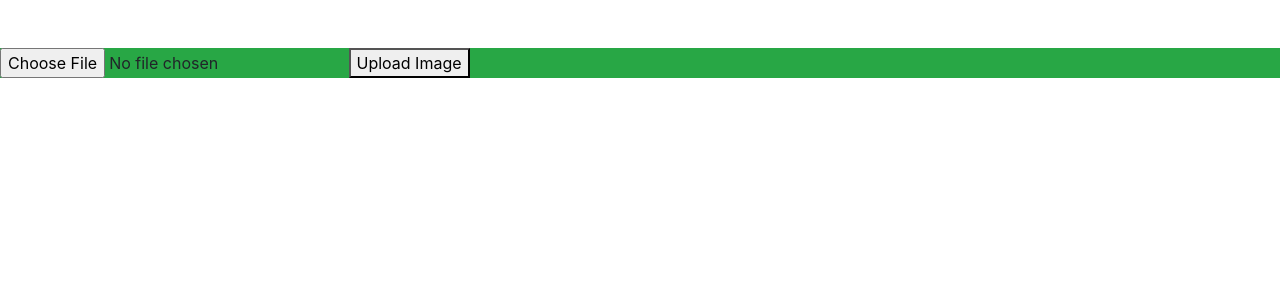
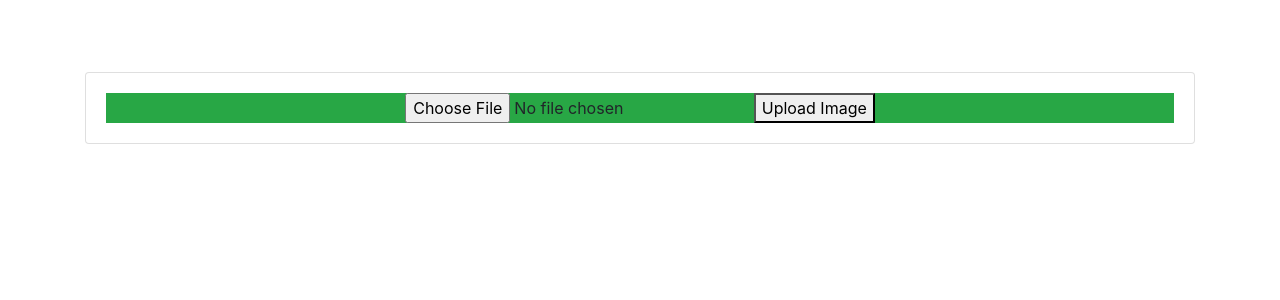
Before and after one commit to beingyoyo/Project, a Django app: template diabetic_retinopathy/dr_ui/templates/dr_ui/home.html in a window 1280 px wide. Shown: the part 56-356 px from the top of the page. Run offline with Django 3.2, Linux system fonts and the light colour scheme; the template is opened without the code that fills it, so the values that code supplies are empty; some libraries are stand-ins or nearby versions.

Commit message:
Added card body

```diff
--- a/diabetic_retinopathy/dr_ui/templates/dr_ui/navbaritems.html
+++ b/diabetic_retinopathy/dr_ui/templates/dr_ui/navbaritems.html
@@ -18,20 +18,27 @@
         </button>
     </nav>
     <br>
-
     <br>
-    {% block content %}
-            <div class="container">
-                <form method="POST" enctype="multipart/form-data">
-                    {% csrf_token %}
-                    <input type="file" name="images">
+    <br>
+    <div class="container">
+        <div class="card card text-center">
+            <div class="card-body">
+                {% block content %}
+                    <h5 class="card-title">File Upload</h5>
+                    <br>
+                    <form method="POST" enctype="multipart/form-data">
+                        {% csrf_token %}
+                        <input type="file" name="images">
+                        <br> <br> <br>
                         <button type="submit"> Upload Image</button>
-                </form>
-            </div>
+                    </form>
             {% if url %}
                 <p>Uploaded file : <a href="{{ url }}">{{ url }}</a> </p>
             {% endif %}
         {% endblock %}
+            </div>
+        </div>
+    </div>
 <!-- Optional JavaScript -->
     <!-- jQuery first, then Popper.js, then Bootstrap JS -->
     <script src="https://code.jquery.com/jquery-3.4.1.slim.min.js" integrity="sha384-J6qa4849blE2+poT4WnyKhv5vZF5SrPo0iEjwBvKU7imGFAV0wwj1yYfoRSJoZ+n" crossorigin="anonymous"></script>
```
Also changed, not shown: diabetic_retinopathy/media/10_left_9Wks6I9.jpeg (deleted).
